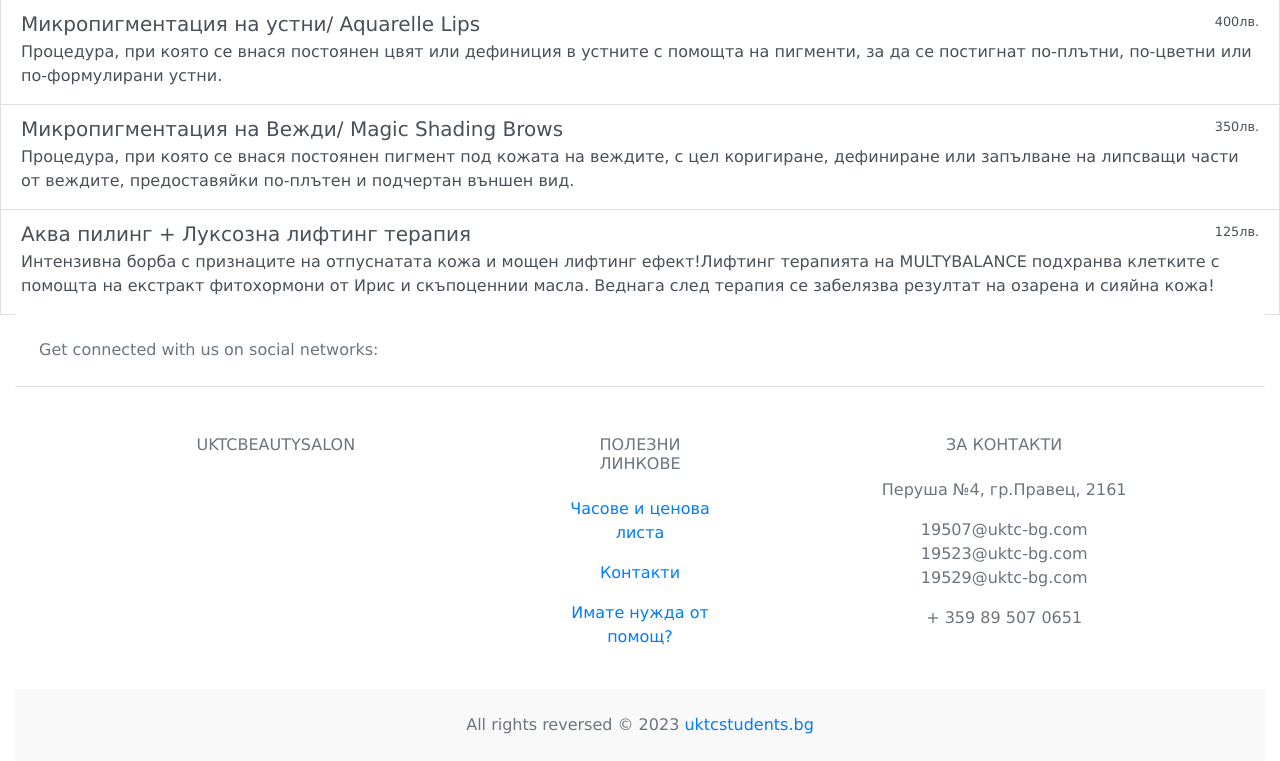
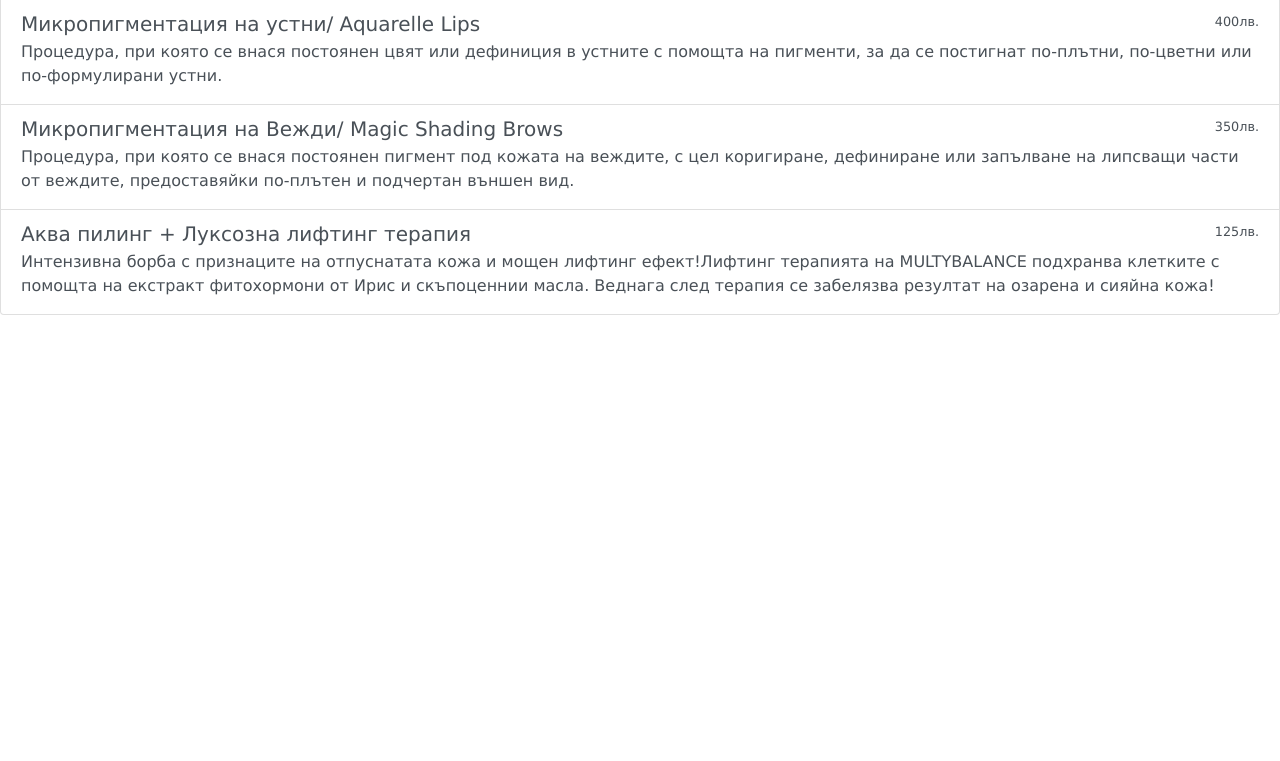
Before and after one commit to kysmetliiski/Beauty-Salon, a PHP site: page /kursova/booking.html in a window 1280 px wide. Shown: the part 511-1272 px from the top of the page. After the commit the page ends 826 px from the top, so only its background shows below. Run offline with PHP 8.4, Linux system fonts and the light colour scheme.

Commit message:
mvc work

```diff
--- a/booking.html
+++ b/booking.html
@@ -95,138 +95,13 @@
         <div class="d-flex w-100 justify-content-between">
           <h5 class="mb-1">Аква пилинг + Луксозна лифтинг терапия</h5>
             <small>125лв.</small>
-      </div>
+        </div>
           <p class="mb-1">Интензивна борба с признаците на отпуснатата кожа и мощен лифтинг ефект!Лифтинг терапията на MULTYBALANCE подхранва клетките с помощта на екстракт фитохормони от Ирис и скъпоценнии масла. Веднага след терапия се забелязва резултат на озарена и сияйна кожа!</p>
       </a>
 
 <!-- -----------------------------------------list------------------------------------------------ -->
 
-
-
-
-
-
-
-
-
-
-
-
-
-
-
-
-
-
-
-
-
-  <div class="col-12">
-  <!-- Footer -->
-<footer class="text-center text-lg-start bg-white text-muted">
-  <!-- Section: Social media -->
-  <section class="d-flex justify-content-center justify-content-lg-between p-4 border-bottom">
-    <!-- Left -->
-    <div class="me-5 d-none d-lg-block">
-      <span>Get connected with us on social networks:</span>
-    </div>
-    <!-- Left -->
-
-    <!-- Right -->
-    <div>
-      <a href="" class="me-4 link-secondary">
-        <i class="fab fa-facebook-f"></i>
-      </a>
-      <a href="" class="me-4 link-secondary">
-        <i class="fab fa-twitter"></i>
-      </a>
-      <a href="" class="me-4 link-secondary">
-        <i class="fab fa-google"></i>
-      </a>
-      <a href="" class="me-4 link-secondary">
-        <i class="fab fa-instagram"></i>
-      </a>
-      <a href="" class="me-4 link-secondary">
-        <i class="fab fa-linkedin"></i>
-      </a>
-      <a href="" class="me-4 link-secondary">
-        <i class="fab fa-github"></i>
-      </a>
-    </div>
-    <!-- Right -->
-  </section>
-  <!-- Section: Social media -->
-
-  <!-- Section: Links  -->
-  <section class="">
-    <div class="container text-center text-md-start mt-5">
-      <!-- Grid row -->
-      <div class="row mt-3">
-        <!-- Grid column -->
-        <div class="col-md-3 col-lg-4 col-xl-3 mx-auto mb-4">
-          <!-- Content -->
-          <h6 class="text-uppercase fw-bold mb-4">
-            <i class="fas fa-gem me-3 text-secondary"></i>UktcBeautySalon
-          </h6>
-          <p>
-
-          </p>
-        </div>
-        <!-- Grid column -->
-
-        <!-- Grid column -->
-
-
-        <!-- Grid column -->
-
-        <!-- Grid column -->
-        <div class="col-md-3 col-lg-2 col-xl-2 mx-auto mb-4">
-          <!-- Links -->
-          <h6 class="text-uppercase fw-bold mb-4">
-            Полезни линкове
-          </h6>
-          <p>
-            <a href="file:///Users/macbookpro/Documents/uktcproekt/booking.html" class="text-reset">Часове и ценова листа</a>
-          </p>
-          <p>
-            <a href="#!" class="text-reset">Контакти</a>
-          </p>
-
-          <p>
-            <a href="#!" class="text-reset">Имате нужда от помощ?</a>
-          </p>
-        </div>
-        <!-- Grid column -->
-
-        <!-- Grid column -->
-        <div class="col-md-4 col-lg-3 col-xl-3 mx-auto mb-md-0 mb-4">
-          <!-- Links -->
-          <h6 class="text-uppercase fw-bold mb-4">За контакти</h6>
-          <p><i class="fas fa-home me-3 text-secondary"></i> Перуша №4, гр.Правец, 2161</p>
-          <p>
-            <i class="fas fa-envelope me-3 text-secondary"></i>
-            19507@uktc-bg.com<br>
-            19523@uktc-bg.com<br>
-            19529@uktc-bg.com
-          </p>
-
-          <p><i class="fas fa-print me-3 text-secondary"></i> + 359 89 507 0651</p>
-        </div>
-        <!-- Grid column -->
-      </div>
-      <!-- Grid row -->
-    </div>
-  </section>
-  <!-- Section: Links  -->
-
-  <!-- Copyright -->
-  <div class="text-center p-4" style="background-color: rgba(0, 0, 0, 0.025);">
-    All rights reversed © 2023
-    <a class="text-reset fw-bold" href="#">uktcstudents.bg</a>
-  </div>
-  <!-- Copyright -->
-</footer>
-<!-- Footer -->
-</div>
+  <?php
+  include("footer.html")?>
 </body>
 </html>
--- a/uktclogin.php
+++ b/uktclogin.php
@@ -65,7 +65,6 @@ color: black;
     (click)="login($event, username, password)"
      class="btn btn-info w100">Изпрати</button > <br>
      <div class="caution">
-
 
   </section>
   </div>
--- a/view/btylog.html
+++ b/view/btylog.html
@@ -17,6 +17,7 @@
 
      <?php
      include ("navbar.html");
+     echo $error
      ?>
 
 </body>
--- a/view/guestbooking.html
+++ b/view/guestbooking.html
@@ -13,7 +13,10 @@
 
   <?php
   include ("navbar.html");
+  echo $view_var
+
   ?>
+
   <!-- -----------------------------------------list------------------------------------------------ -->
 
 
@@ -98,6 +101,8 @@
               <p class="mb-1">Интензивна борба с признаците на отпуснатата кожа и мощен лифтинг ефект!Лифтинг терапията на MULTYBALANCE подхранва клетките с помощта на екстракт фитохормони от Ирис и скъпоценнии масла. Веднага след терапия се забелязва резултат на озарена и сияйна кожа!</p>
               </a>
 
+
+
               <!-- -----------------------------------------list------------------------------------------------ -->
 
 
--- a/view/uktclogin.html
+++ b/view/uktclogin.html
@@ -37,6 +37,7 @@ color: black;
 
  <?php
  include("navbar.html");
+ echo $err
  ?>
 
 <div class="row">
```
Also changed, not shown: controller/guestlist.php (+6 -1 lines), controller/login.php (+15 -3 lines), controller/registration.php (+11 -7 lines), model/model.php (added, +10 -0 lines), 1 other file.
